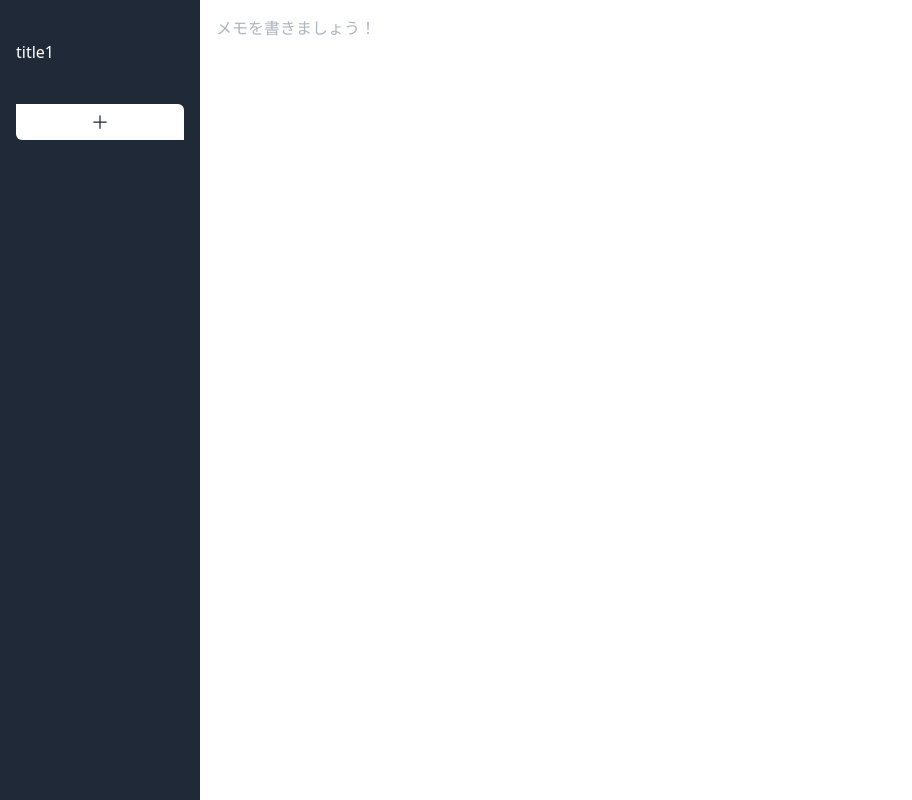
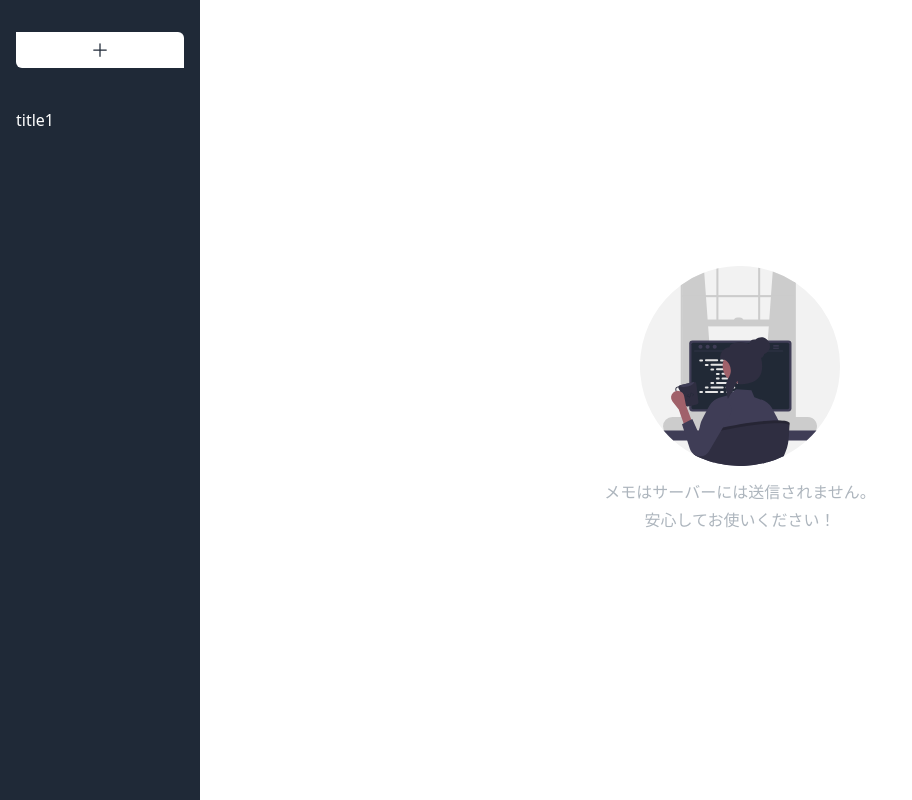
Before and after one commit to Yuki-Sakaguchi/instant-markdown, a Next.js app: page / in a window 1280 px wide. Both pictures are taken after a click on the button 100 px from the left and 50 px from the top of the page. Shown: the whole page, without its empty margins (0-912 px from the left). Built offline with nearby package versions, Linux system fonts and the light colour scheme.

Commit message:
Update リストの調整

```diff
--- a/src/features/Editor.tsx
+++ b/src/features/Editor.tsx
@@ -3,9 +3,10 @@ import { useEditor, EditorContent } from "@tiptap/react";
 import StarterKit from "@tiptap/starter-kit";
 import Placeholder from "@tiptap/extension-placeholder";
 import { useList } from "./useList";
+import Image from "next/image";
 
 export const Tiptap: FC = () => {
-  const { selectedItem } = useList();
+  const { selectedItem, selectedItemId } = useList();
   const editor = useEditor({
     extensions: [
       StarterKit,
@@ -16,13 +17,33 @@ export const Tiptap: FC = () => {
   });
 
   useEffect(() => {
+    console.log(selectedItem, selectedItemId);
     if (editor == null || selectedItem == null) return;
     editor.commands.setContent(selectedItem.body);
   }, [selectedItem, editor]);
 
   return (
     <div className="h-screen p-4">
-      <EditorContent className="h-full" editor={editor} />
+      {selectedItem == null ? (
+        <div className="h-full flex justify-center items-center">
+          <div>
+            <Image
+              className="mx-auto mb-3"
+              src="/images/undraw_programmer_re_owql.svg"
+              alt=""
+              width="200"
+              height="200"
+            />
+            <p className="text-center text-[#adb5bd] leading-7">
+              メモはサーバーには送信されません。
+              <br />
+              安心してお使いください！
+            </p>
+          </div>
+        </div>
+      ) : (
+        <EditorContent className="h-full" editor={editor} />
+      )}
     </div>
   );
 };
--- a/src/features/SideMenu.tsx
+++ b/src/features/SideMenu.tsx
@@ -4,12 +4,17 @@ import { PlusIcon } from "@heroicons/react/24/outline";
 import clsx from "clsx";
 
 export const SideMenu: FC = () => {
-  const { list, addItem } = useList();
-  const [selectedItem, setSelectedItem] = useState<Item>();
+  const { list, selectedItem, setSelectedItemId, addItem } = useList();
   return (
     <div className="h-full px-4 py-8 bg-gray-800 text-white">
+      <button
+        className="bg-white text-gray-800 w-full py-2 rounded-tr-md rounded-bl-md transition-opacity hover:opacity-80"
+        onClick={addItem}
+      >
+        <PlusIcon className="w-[20px] m-auto" />
+      </button>
       {list && list.length > 0 && (
-        <ul className="mb-8">
+        <ul className="mt-8">
           {list.map((item) => (
             <li
               key={item.id}
@@ -20,7 +25,7 @@ export const SideMenu: FC = () => {
             >
               <button
                 className="text-left w-full py-2 hover:opacity-80"
-                onClick={() => setSelectedItem(item)}
+                onClick={() => setSelectedItemId(item.id)}
               >
                 {item.title}
               </button>
@@ -28,12 +33,6 @@ export const SideMenu: FC = () => {
           ))}
         </ul>
       )}
-      <button
-        className="bg-white text-gray-800 w-full py-2 rounded-tr-md rounded-bl-md transition-opacity hover:opacity-80"
-        onClick={addItem}
-      >
-        <PlusIcon className="w-[20px] m-auto" />
-      </button>
     </div>
   );
 };
--- a/src/features/useList.tsx
+++ b/src/features/useList.tsx
@@ -10,6 +10,7 @@ export const useList = () => {
   const [selectedItemId, setSelectedItemId] = useState("");
 
   const selectedItem = useMemo(() => {
+    console.log(selectedItemId);
     if (list == null || list.length == 0 || selectedItemId == "") return null;
     return list.find((item) => item.id === selectedItemId);
   }, [list, selectedItemId]);
@@ -35,10 +36,6 @@ export const useList = () => {
     return JSON.parse(raw);
   };
 
-  const selectItem = (id: string) => {
-    setSelectedItemId(id);
-  };
-
   const onChange = (body: string) => {
     const newItem = list.find((item) => item.id === selectedItemId);
     if (newItem == null) return;
@@ -62,8 +59,9 @@ export const useList = () => {
     list,
     selectedItemId,
     selectedItem,
+    setList,
+    setSelectedItemId,
     addItem,
-    selectItem,
     onChange,
   };
 };
```
Also changed, not shown: public/images/undraw_cat_epte.svg (added), public/images/undraw_programmer_re_owql.svg (added).
